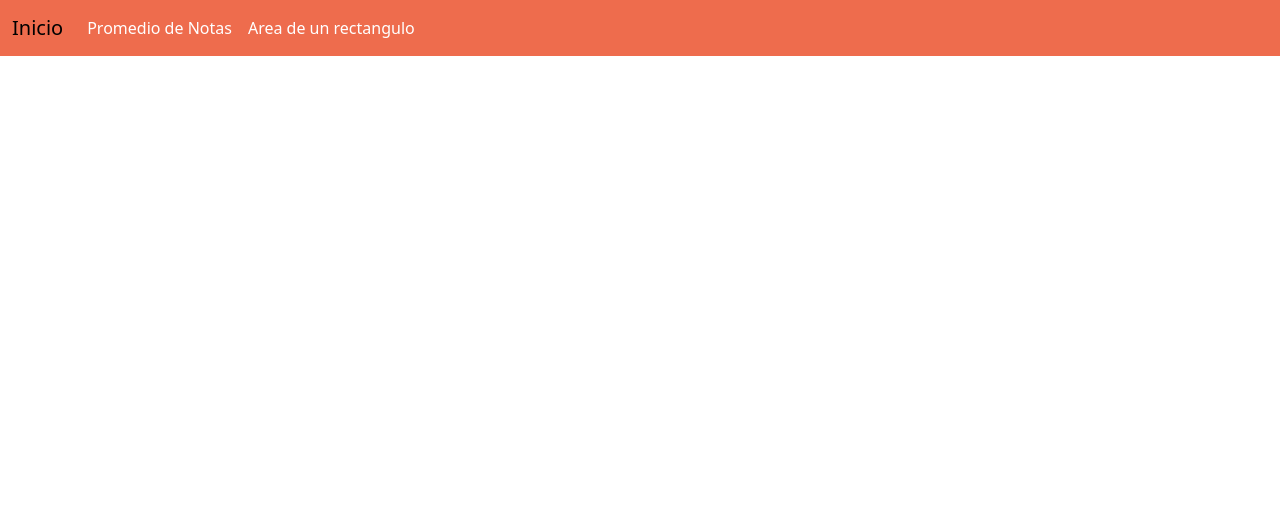
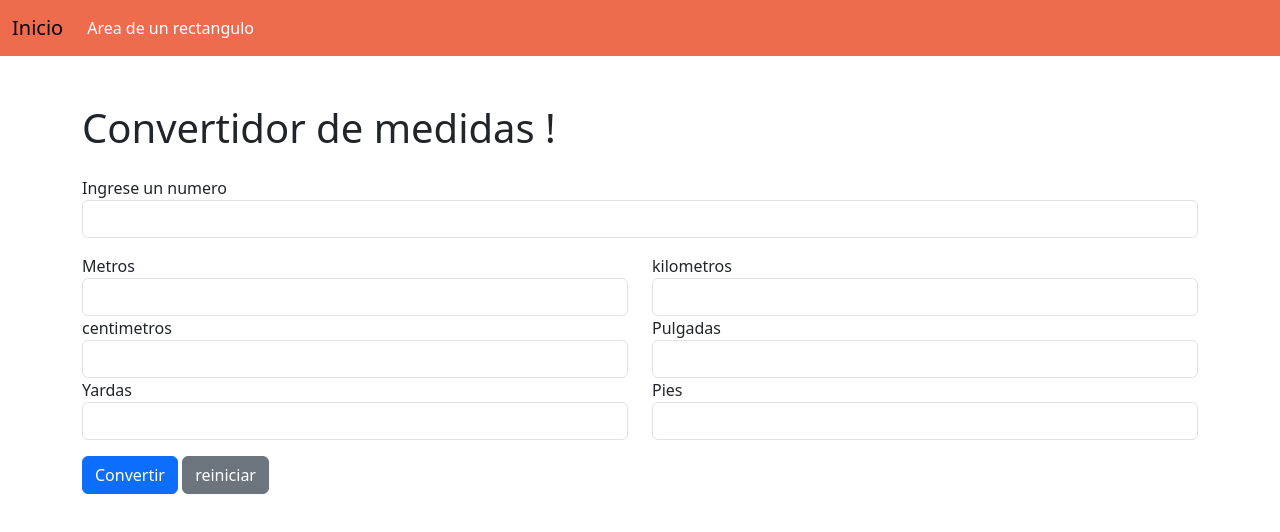
Before and after one commit to MarioMurillo2022/EjericiosJs-1-2-3, a plain HTML site: page convertidor.html in a window 1280 px wide. Drawn offline with nearby package versions, Linux system fonts and the light colour scheme.

Commit message:
Convertidor de medidas terminado

```diff
--- a/convertidor.html
+++ b/convertidor.html
@@ -21,9 +21,9 @@
                 </button>
                 <div class="collapse navbar-collapse" id="navbarNav">
                     <ul class="navbar-nav">
-                        <li class="nav-item">
+                        <!-- <li class="nav-item">
                             <a class="nav-link " href="/notas.html">Promedio de Notas</a>
-                        </li>
+                        </li> -->
                         <li class="nav-item">
                             <a class="nav-link " href="/rectangulo.html">Area de un rectangulo</a>
                         </li>
@@ -33,13 +33,50 @@
         </nav>
     </section>
 
+    <section>
+        <div class="container mt-5">
+            <h1></h1>
+            <form id="conversionForm">
+                <label for="metros" class="mt-3">Ingrese un numero</label>
+                <input type="number" class="form-control" id="numeroUsuario">
+                <div class="row">
+                    <div class="col mt-3">
+                        <label for="metros">Metros</label>
+                        <input type="number" class="form-control" id="Metros" readonly>
+                    </div>
+                    <div class="col mt-3">
+                        <label for="metros">kilometros</label>
+                        <input type="number" class="form-control" id="kilometros" readonly>
+                    </div>
+                </div>
+                <div class="row">
+                    <div class="col">
+                        <label for="metros">centimetros</label>
+                        <input type="number" class="form-control" id="centimetros" readonly>
+                    </div>
+                    <div class="col">
+                        <label for="metros">Pulgadas</label>
+                        <input type="number" class="form-control" id="Pulgadas" readonly>
+                    </div>
+                </div>
+                <div class="row">
+                    <div class="col">
+                        <label for="metros">Yardas</label>
+                        <input type="number" class="form-control" id="Yardas" readonly>
+                    </div>
+                    <div class="col">
+                        <label for="metros">Pies</label>
+                        <input type="number" class="form-control" id="Pies" readonly>
+                    </div>
+                </div>
+            </form>
+            <button type="button" onclick="convertir();" class="btn btn-primary mt-3">Convertir</button>
+            <button type="button" onclick="reiniciarConvertidor();" class="btn btn-secondary mt-3"
+                id="reiniciar">reiniciar</button>
+        </div>
+    </section>
 
-
-
-
-
-
-
+    <script src="/js/convertidor.js"></script>
     <script src="https://cdn.jsdelivr.net/npm/bootstrap@5.3.2/dist/js/bootstrap.bundle.min.js"
         integrity="sha384-C6RzsynM9kWDrMNeT87bh95OGNyZPhcTNXj1NW7RuBCsyN/o0jlpcV8Qyq46cDfL"
         crossorigin="anonymous"></script>
--- /dev/null
+++ b/js/convertidor.js
@@ -0,0 +1,55 @@
+console.log('Hola mundo');
+
+function convertir() {
+
+    let numeroIngresado = (document.getElementById('numeroUsuario').value)
+    console.log(numeroIngresado);
+
+    if (numeroIngresado > 0) {
+        const valorUsuario = parseFloat(document.getElementById('numeroUsuario').value);
+
+        // Convertir a metros
+        document.getElementById('Metros').value = valorUsuario;
+        // Convertir a kilometros
+        document.getElementById('kilometros').value = valorUsuario / 1000;
+        // Convertir a centimetros
+        document.getElementById('centimetros').value = valorUsuario * 100;
+        // Convertir a pulgadas
+        document.getElementById('Pulgadas').value = valorUsuario * 39.3701;
+        // Convertir a yardas
+        document.getElementById('Yardas').value = valorUsuario * 1.09361;
+        // Convertir a pies
+        document.getElementById('Pies').value = valorUsuario * 3.28084;
+
+    } else {
+        asignarTextoElemento('h1', `El numero ingresado debe ser positivo`);
+        limpiar();
+    }
+}
+
+function limpiar() {
+    document.querySelector('#numeroUsuario').value = '';
+    document.querySelector('#Metros').value = '';
+    document.querySelector('#kilometros').value = '';
+    document.querySelector('#centimetros').value = '';
+    document.querySelector('#Pulgadas').value = '';
+    document.querySelector('#Yardas').value = '';
+    document.querySelector('#Pies').value = '';
+}
+
+function reiniciarConvertidor() {
+    limpiar();
+    condicionesIniciales();
+}
+
+function condicionesIniciales() {
+    asignarTextoElemento('h1', 'Convertidor de medidas !');
+}
+
+function asignarTextoElemento(elemento, texto) {
+    let elementoHTML = document.querySelector(elemento);
+    elementoHTML.innerHTML = texto;
+    return;
+}
+
+condicionesIniciales();
```
Also changed, not shown: index.html (+6 -2 lines), rectangulo.html (+2 -2 lines).
